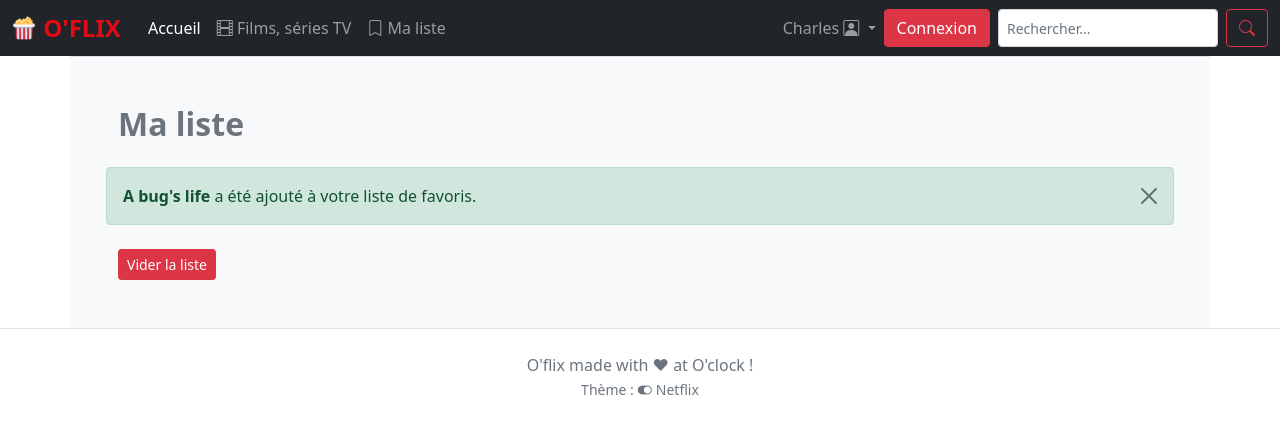
After one commit to SimonDelaporte1/oflix, a Symfony app: template templates/main/movieFavoris.html.twig in a window 1280 px wide. The commit adds this page. Shown: the top 434 px of the page. Run offline with Twig, Linux system fonts and the light colour scheme; the template is opened without the code that fills it, so the values that code supplies are empty; some libraries are stand-ins or nearby versions.

Commit message:
page favoris

```diff
--- a/templates/base.html.twig
+++ b/templates/base.html.twig
@@ -14,7 +14,7 @@
     <!-- Our custom CSS -->
     <link rel="stylesheet" href="{{ BASE }}/css/oflix.css">
     <!-- favicon -->
-    <link rel="shortcut icon" href="favicon.png" type="image/x-icon">
+    <link rel="shortcut icon" href="{{ BASE }}/favicon.png" type="image/x-icon">
 
     <title>{% block title %}{% endblock %}</title>
 </head>
@@ -25,7 +25,7 @@
     <nav class="navbar navbar-expand-lg navbar-dark bg-dark">
         <div class="container-fluid">
             <a href="./" class="d-flex align-items-center mb-2 mb-lg-0 text-white text-decoration-none header-logo">
-                <img src="favicon.png" height="24" alt="Logo O'flix">
+                <img src="{{ BASE }}/favicon.png" height="24" alt="Logo O'flix">
                 <span class="header-logo__title">O'flix</span>
             </a>
             <button class="navbar-toggler" type="button" data-bs-toggle="collapse"
@@ -41,7 +41,7 @@
                         <a class="nav-link" href="./list.html"><i class="bi bi-film"></i> Films, séries TV</a>
                     </li>
                     <li class="nav-item">
-                        <a class="nav-link" href="./favorites.html"><i class="bi bi-bookmark"></i> Ma liste</a>
+                        <a class="nav-link" href="{{ BASE }}/favorites.html"><i class="bi bi-bookmark"></i> Ma liste</a>
                     </li>
                 </ul>
                 <ul class="navbar-nav ms-auto mb-2 mb-lg-0">
--- /dev/null
+++ b/templates/main/movieFavoris.html.twig
@@ -0,0 +1,48 @@
+{% extends "base.html.twig" %}
+
+{% block title %}Bienvenue sur la page des favoris O'flix !! {% endblock %}
+
+
+{% block body %}
+
+<div class="container-xl bg-light p-5 border-top">
+
+    <div class="row mb-2">
+
+        <h2 class="text-muted fw-bold mb-4">Ma liste</h2>
+
+        <div class="alert alert-success alert-dismissible fade show" role="alert">
+            <strong>A bug's life</strong> a été ajouté à votre liste de favoris.
+            <button type="button" class="btn-close" data-bs-dismiss="alert" aria-label="Close"></button>
+        </div>
+
+        {% for key,movie in moviesList %}
+            <div class="col-6">
+
+                <div class="row g-0 border rounded overflow-hidden flex-md-row mb-4 shadow-sm bg-white position-relative">
+                    <div class="col-4 movie__poster" style="background-image: url({{ movie.poster }});">
+                        <img src="images/poster-placeholder.png" class="img-fluid">
+                        <!-- img src="https://m.media-amazon.com/images/M/MV5BNThmZGY4NzgtMTM4OC00NzNkLWEwNmEtMjdhMGY5YTc1NDE4XkEyXkFqcGdeQXVyMTQxNzMzNDI@._V1_SX300.jpg" class="img-fluid" -->
+                    </div>
+                    <div class="col-8 p-4 d-flex flex-column position-static">
+                        <a href="" class="movie__favorite fs-1 my-2 mx-3 link-danger"><i class="bi bi-bookmark-x-fill"></i></a>
+                        <strong class="d-inline-block mb-2 text-primary">{{ movie.type }}</strong>
+                        <h3 class="mb-1">{{ movie.title }}</h3>
+                        <div class="mb-1 text-muted">{{ movie.duration }} min</div>
+                        <a href="./movie/{{ key }}" class="fs-1 mt-3 text-danger align-self-start">
+                            <i class="bi bi-arrow-right-square"></i>
+                        </a>
+                    </div>
+                </div>
+            </div>
+        {% endfor %}
+
+    </div>
+
+    <div class="col">
+        <a href="" class="btn btn-danger btn-sm" onclick="return confirm('Vider votre liste de favoris ?');">Vider la liste</a>
+    </div>
+
+</div>
+
+{% endblock %}
```
Also changed, not shown: src/Controller/MainController.php (+16 -1 lines).
